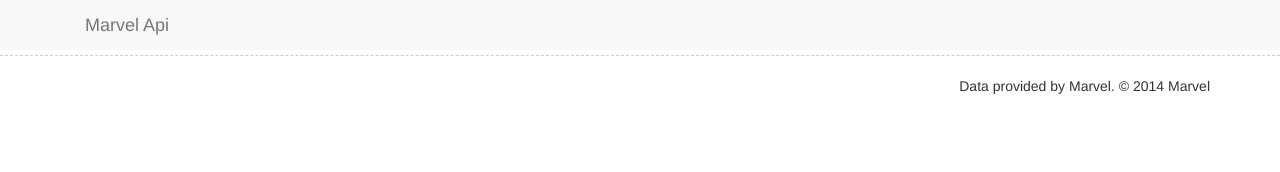
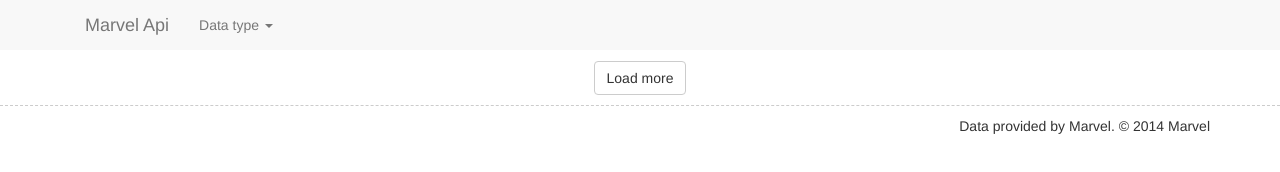
Before and after one commit to alaibe/marvelapi.eu, a website: page app/index.html in a window 1280 px wide. Drawn offline with nearby package versions, Linux system fonts and the light colour scheme; some packages are replaced by stand-ins of ours; files that its build step writes are made by us from their sources; no server answers.

Commit message:
Add a dropdown to switch

```diff
--- a/app/index.html
+++ b/app/index.html
@@ -16,6 +16,7 @@
     <!-- endbower -->
     <!-- endbuild -->
     <!-- build:css({.tmp,app}) styles/index.css -->
+    <link rel="stylesheet" href="styles/common.css">
     <link rel="stylesheet" href="styles/index.css">
     <link rel="stylesheet" href="styles/show.css">
     <link rel="stylesheet" href="styles/footer.css">
@@ -31,7 +32,7 @@
         <div ng-include src="'views/header/show.html'"></div>
     </div>
 
-    <div class="container" ng-view="">
+    <div class="container main" ng-view="">
     </div>
 
     <footer>
--- a/app/scripts/controllers/header.js
+++ b/app/scripts/controllers/header.js
@@ -1,6 +1,6 @@
 'use strict';
 
 angular.module('marvelApi')
-.controller('HeaderCtrl', function ($scope, $routeParams, MarvelApiService, Pager) {
+.controller('HeaderCtrl', function ($scope) {
 
 });
--- a/app/scripts/controllers/index.js
+++ b/app/scripts/controllers/index.js
@@ -4,6 +4,11 @@ angular.module('marvelApi')
 .controller('IndexCtrl', function ($scope, $routeParams, MarvelApiService, Pager) {
   $scope.pager = Pager;
 
+  $scope.$watch('$routeParams.type', function() {
+    $scope.pager.data = [];
+    $scope.page       = 0;
+  });
+
   $scope.$watch('pager.page', function() {
     MarvelApiService.loadMore($routeParams.type, $scope.pager);
   });
--- /dev/null
+++ b/app/styles/common.css
@@ -0,0 +1,7 @@
+.main {
+  padding-top: 60px;
+}
+
+.centered {
+  text-align: center;
+}
--- a/app/styles/footer.css
+++ b/app/styles/footer.css
@@ -1,5 +1,5 @@
 footer{
   border-top: 1px dashed #CCCCCC;
-  margin: 20px 0px;
-  padding: 20px 0px;
+  margin: 10px 0;
+  padding: 10px 0;
 }
--- a/app/views/characters/index.html
+++ b/app/views/characters/index.html
@@ -13,8 +13,12 @@
       </div>
     </div>
   </div>
-  <div ng-click="pager.nextPage()" class="">
+</div>
+
+<div class="row">
+  <div class="col-md-12 centered">
+    <div ng-click="pager.nextPage()">
       <a class="btn btn-default" href="">Load more</a>
     </div>
-
+  </div>
 </div>
--- a/app/views/header/show.html
+++ b/app/views/header/show.html
@@ -3,5 +3,22 @@
     <div class="navbar-header">
       <a class="navbar-brand" href="#">Marvel Api</a>
     </div>
+
+    <div class="collapse navbar-collapse">
+      <ul class="nav navbar-nav">
+        <ul class="nav navbar-nav navbar-right">
+          <li class="dropdown">
+            <a href="" class="dropdown-toggle" data-toggle="dropdown">
+              Data type
+              <b class="caret"></b>
+            </a>
+            <ul class="dropdown-menu">
+              <li><a href="#/characters">Characters</a></li>
+              <li><a href="#/comics">Comics</a></li>
+            </ul>
+          </li>
+        </ul>
+      </ul>
+    </div>
   </div>
 </nav>
```
Also changed, not shown: app/views/comics/index.html (+4 -9 lines).
